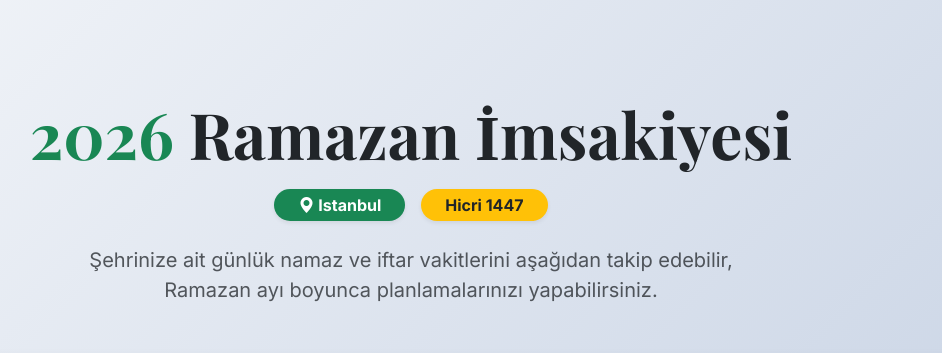
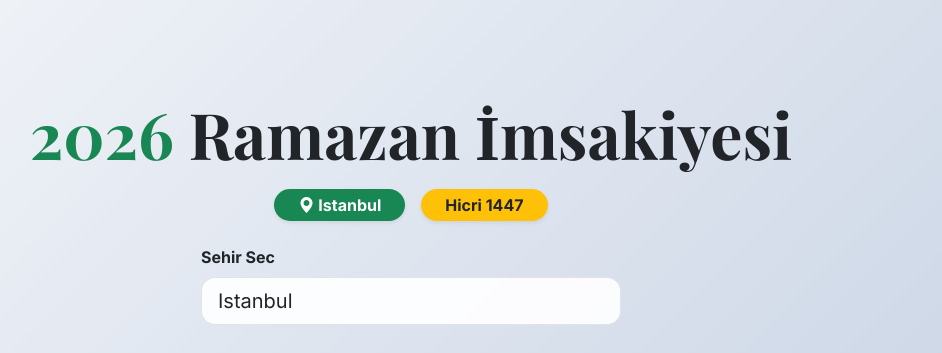
Before and after one commit to safaksizlar2025-a11y/Ramazan-Rehberi, a Django app: page /imsakiye/ in a window 1280 px wide. Shown: the part 61-414 px from the top of the page, without its empty margins (229-1171 px from the left). Run offline with Django 5.2, Linux system fonts and the light colour scheme; data that the repository does not hold is empty.

Commit message:
İmsakiye Alanına Diğer İllerde Eklendi.

```diff
--- a/core/templates/core/imsakiye.html
+++ b/core/templates/core/imsakiye.html
@@ -15,6 +15,14 @@
                 Hicri 1447
             </span>
         </div>
+        <form method="get" class="imsakiye-sehir-form mt-4">
+            <label for="sehir" class="form-label fw-semibold mb-2">Sehir Sec</label>
+            <select id="sehir" name="sehir" class="form-select form-select-lg" onchange="this.form.submit()">
+                {% for il in sehirler %}
+                <option value="{{ il }}" {% if sehir == il %}selected{% endif %}>{{ il }}</option>
+                {% endfor %}
+            </select>
+        </form>
         <p class="lead mt-4 opacity-75 mx-auto" style="max-width: 700px;">
             Şehrinize ait günlük namaz ve iftar vakitlerini aşağıdan takip edebilir,
             Ramazan ayı boyunca planlamalarınızı yapabilirsiniz.
@@ -134,6 +142,25 @@
         animation: slideUp 0.8s ease-out;
     }
 
+    .imsakiye-sehir-form {
+        max-width: 420px;
+        margin: 0 auto;
+        text-align: left;
+    }
+
+    .imsakiye-sehir-form .form-select {
+        border-radius: 14px;
+        background: var(--card-bg);
+        color: var(--text-color);
+        border: 1px solid var(--nav-border);
+        box-shadow: none;
+    }
+
+    .imsakiye-sehir-form .form-select:focus {
+        border-color: var(--accent-color);
+        box-shadow: 0 0 0 0.2rem rgba(25, 135, 84, 0.2);
+    }
+
     @keyframes slideUp {
         from { transform: translateY(30px); opacity: 0; }
         to { transform: translateY(0); opacity: 1; }
--- a/core/views.py
+++ b/core/views.py
@@ -3,6 +3,21 @@ from .data import HADISLER_LISTESI
 from datetime import date, datetime, timedelta
 import requests
 from .utils import gunun_ayeti_getir
+
+SEHIRLER = [
+    "Adana", "Adiyaman", "Afyonkarahisar", "Agri", "Aksaray", "Amasya", "Ankara",
+    "Antalya", "Ardahan", "Artvin", "Aydin", "Balikesir", "Bartin", "Batman",
+    "Bayburt", "Bilecik", "Bingol", "Bitlis", "Bolu", "Burdur", "Bursa",
+    "Canakkale", "Cankiri", "Corum", "Denizli", "Diyarbakir", "Duzce", "Edirne",
+    "Elazig", "Erzincan", "Erzurum", "Eskisehir", "Gaziantep", "Giresun",
+    "Gumushane", "Hakkari", "Hatay", "Igdir", "Isparta", "Istanbul", "Izmir",
+    "Kahramanmaras", "Karabuk", "Karaman", "Kars", "Kastamonu", "Kayseri",
+    "Kilis", "Kirikkale", "Kirklareli", "Kirsehir", "Kocaeli", "Konya",
+    "Kutahya", "Malatya", "Manisa", "Mardin", "Mersin", "Mugla", "Mus",
+    "Nevsehir", "Nigde", "Ordu", "Osmaniye", "Rize", "Sakarya", "Samsun",
+    "Sanliurfa", "Siirt", "Sinop", "Sirnak", "Sivas", "Tekirdag", "Tokat",
+    "Trabzon", "Tunceli", "Usak", "Van", "Yalova", "Yozgat", "Zonguldak"
+]
 
 # Yardımcı Fonksiyon: Şehir-Ülke eşleşmesi
 def ulke_bul(sehir):
@@ -60,6 +75,8 @@ def ana_sayfa(request):
 
 def imsakiye_sayfasi(request):
     sehir = request.GET.get('sehir', 'Istanbul')
+    if sehir not in SEHIRLER:
+        sehir = 'Istanbul'
     ulke = ulke_bul(sehir)
 
     ramazan_aylari = [2, 3]
@@ -106,7 +123,11 @@ def imsakiye_sayfasi(request):
                     })
         except (requests.RequestException, ValueError, KeyError):
             continue
-    return render(request, 'core/imsakiye.html', {'imsakiye': imsakiye_listesi, 'sehir': sehir})
+    return render(
+        request,
+        'core/imsakiye.html',
+        {'imsakiye': imsakiye_listesi, 'sehir': sehir, 'sehirler': SEHIRLER},
+    )
 
 
 def amel_defterim(request):
```
